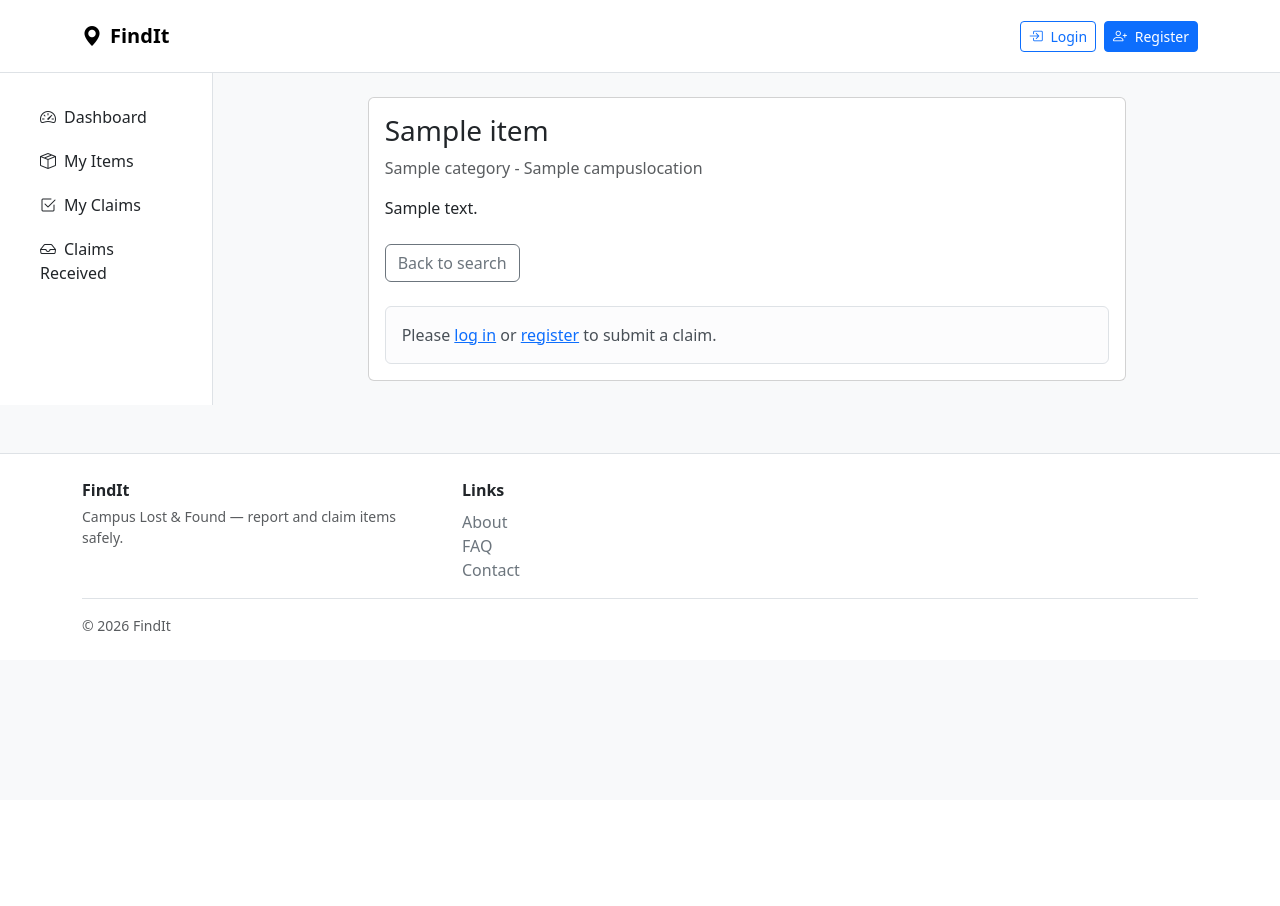
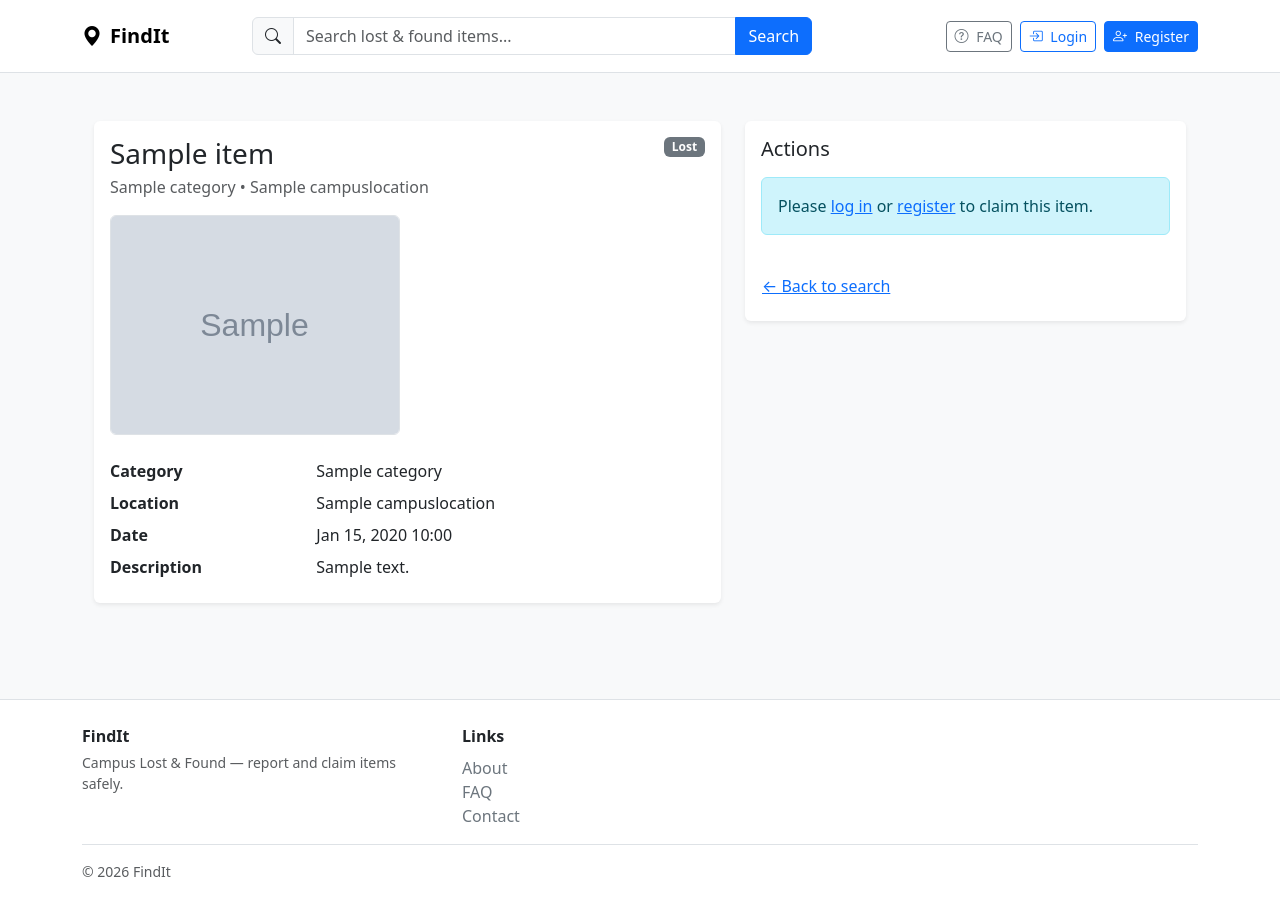
Before and after one commit to ChristianRM-dev/uwindsor-findit, a Django app: page /items/1 in a window 1280 px wide. Before the commit the page ends 631 px from the top, so only its background shows below. Run offline with Django 5.2, Linux system fonts and the light colour scheme; tables that the repository leaves empty hold one stand-in row (values such as "Sample post"); grey boxes marked "Sample" are stand-in pictures.

Commit message:
Implement item pages, FAQ, my items actions, and friendly 404

```diff
--- a/apps/core/views.py
+++ b/apps/core/views.py
@@ -6,6 +6,7 @@ from datetime import datetime
 from types import SimpleNamespace
 
 from apps.listings.models import Claim, Item
+from django.shortcuts import render
 
 def home_view(request: HttpRequest) -> HttpResponse:
     return render(request, "core/home.html")
@@ -71,3 +72,6 @@ def dashboard_view(request: HttpRequest) -> HttpResponse:
         ],
     }
     return render(request, "core/dashboard.html", context)
+
+def custom_404_view(request, exception):
+    return render(request, "404.html", status=404)
--- a/apps/listings/templates/listings/item_detail.html
+++ b/apps/listings/templates/listings/item_detail.html
@@ -1,28 +1,97 @@
-{% extends "layouts/private_base.html" %}
+{% extends "layouts/public_base.html" %}
 
 {% block title %}{{ item.title }}{% endblock %}
 
 {% block content %}
-<div class="row justify-content-center">
-  <div class="col-12 col-lg-9">
-    <div class="card">
-      <div class="card-body">
-        <h1 class="h3 mb-2">{{ item.title }}</h1>
-        <p class="text-muted mb-3">{{ item.category.name }} - {{ item.location.name }}</p>
-        <p class="mb-4">{{ item.description }}</p>
+<div class="container py-4">
+  <div class="row g-4">
+    <div class="col-lg-7">
+      <div class="card shadow-sm border-0">
+        <div class="card-body">
+          <div class="d-flex justify-content-between align-items-start gap-3 mb-3">
+            <div>
+              <h1 class="h3 mb-1">{{ item.title }}</h1>
+              <p class="text-muted mb-0">
+                {{ item.category.name }} • {{ item.location.name }}
+              </p>
+            </div>
+            <span class="badge text-bg-secondary">{{ item.get_status_display }}</span>
+          </div>
 
-        <div class="d-flex gap-2 flex-wrap">
-          {% if claim_url %}
-            <a href="{{ claim_url }}" class="btn btn-primary">Claim this item</a>
+          {% if images %}
+            <div class="row g-3 mb-4">
+              {% for image in images %}
+                <div class="col-6">
+                  <img
+                    src="{{ image.image.url }}"
+                    alt="{{ image.alt_text|default:item.title }}"
+                    class="img-fluid rounded border"
+                    style="height: 220px; width: 100%; object-fit: cover;"
+                  >
+                </div>
+              {% endfor %}
+            </div>
           {% endif %}
-          <a href="{{ search_url }}" class="btn btn-outline-secondary">Back to search</a>
+
+          <dl class="row mb-0">
+            <dt class="col-sm-4">Category</dt>
+            <dd class="col-sm-8">{{ item.category.name }}</dd>
+
+            <dt class="col-sm-4">Location</dt>
+            <dd class="col-sm-8">{{ item.location.name }}</dd>
+
+            <dt class="col-sm-4">Date</dt>
+            <dd class="col-sm-8">{{ item.event_date|date:"M d, Y H:i" }}</dd>
+
+            <dt class="col-sm-4">Description</dt>
+            <dd class="col-sm-8">{{ item.description }}</dd>
+          </dl>
         </div>
+      </div>
+    </div>
 
-        {% if is_guest %}
-          <div class="alert alert-light border mt-4 mb-0">
-            Please <a href="{{ login_url }}">log in</a> or <a href="{{ register_url }}">register</a> to submit a claim.
-          </div>
-        {% endif %}
+    <div class="col-lg-5">
+      <div class="card shadow-sm border-0">
+        <div class="card-body">
+          <h2 class="h5 mb-3">Actions</h2>
+
+          {% if is_owner %}
+            <div class="d-grid gap-2">
+              <a href="{{ edit_url }}" class="btn btn-outline-secondary">
+                <i class="bi bi-pencil-square me-1"></i> Edit Item
+              </a>
+
+              <button
+                type="button"
+                class="btn btn-outline-danger"
+                data-bs-toggle="modal"
+                data-bs-target="#confirmDeleteModal"
+                data-delete-url="{{ delete_url }}"
+                data-item-title="{{ item.title }}"
+              >
+                <i class="bi bi-trash me-1"></i> Delete Item
+              </button>
+            </div>
+
+          {% elif is_guest %}
+            <div class="alert alert-info">
+              Please <a href="{{ login_url }}">log in</a> or
+              <a href="{{ register_url }}">register</a> to claim this item.
+            </div>
+
+          {% elif claim_url %}
+            <a href="{{ claim_url }}" class="btn btn-primary w-100">
+              Claim this item
+            </a>
+
+          {% else %}
+            <div class="alert alert-secondary mb-0">
+              Claiming is not available for this item.
+            </div>
+          {% endif %}
+
+          <a href="{{ search_url }}" class="btn btn-link mt-3 px-0">← Back to search</a>
+        </div>
       </div>
     </div>
   </div>
--- a/apps/listings/urls.py
+++ b/apps/listings/urls.py
@@ -6,10 +6,17 @@ app_name = "listings"
 
 urlpatterns = [
     path("search", views.search_results_view, name="search_results"),
+    path("faq/", views.faq_view, name="faq"),
+
     path("items/<int:pk>", views.item_detail_view, name="item_detail_public"),
+    path("items/<int:pk>/edit/", views.item_edit_view, name="item_edit"),
+    path("items/<int:pk>/delete/", views.item_delete_view, name="item_delete"),
+
     path("items/lost/new", views.report_lost_item_view, name="report_lost_item"),
+
     path("claims/new/<int:item_id>/", views.claim_create_view, name="claim_create"),
     path("claims/<int:claim_id>", views.claim_detail_view, name="claim_detail"),
+
     path("my/claims", views.my_claims_view, name="my_claims"),
     path("my/received-claims", views.my_received_claims_view, name="my_received_claims"),
     path("my/items", views.my_items_view, name="my_items"),
--- a/apps/listings/views.py
+++ b/apps/listings/views.py
@@ -1,3 +1,4 @@
+from django.contrib import messages
 from django.contrib.auth.decorators import login_required
 from django.db import transaction
 from django.core.paginator import Paginator
@@ -6,10 +7,9 @@ from django.http import Http404
 from django.shortcuts import get_object_or_404, redirect, render
 from django.urls import NoReverseMatch, reverse
 
-from apps.listings.forms import ClaimCreateForm, ReportLostItemForm
+from apps.listings.forms import ClaimCreateForm, ReportLostItemForm, ItemEditForm
 from apps.listings.models import CampusLocation, Category, Claim, ClaimProof, Item
 from apps.listings.models import ItemImage
-
 
 def _build_claim_proof_entries(proofs):
     image_extensions = (".jpg", ".jpeg", ".png", ".gif", ".webp", ".bmp", ".svg")
@@ -172,6 +172,9 @@ def item_detail_view(request, pk: int):
         "login_url": login_url,
         "register_url": register_url,
         "search_url": reverse("listings:search_results"),
+        "is_owner": request.user.is_authenticated and item.reporter_id == request.user.id,
+        "edit_url": reverse("listings:item_edit", kwargs={"pk": item.pk}) if request.user.is_authenticated and item.reporter_id == request.user.id else None,
+        "delete_url": reverse("listings:item_delete", kwargs={"pk": item.pk}) if request.user.is_authenticated and item.reporter_id == request.user.id else None,
     }
     return render(request, "listings/item_detail.html", context)
 
@@ -441,6 +444,84 @@ def my_items_view(request):
     }
     return render(request, "listings/my_items.html", context)
 
+@login_required
+def item_edit_view(request, pk: int):
+    item = get_object_or_404(
+        Item.objects.filter(is_visible=True).select_related("category", "location", "reporter"),
+        pk=pk,
+    )
+
+    if item.reporter_id != request.user.id:
+        raise Http404("Item not found.")
+
+    form = ItemEditForm(request.POST or None, request.FILES or None, instance=item)
+
+    if request.method == "POST" and form.is_valid():
+        with transaction.atomic():
+            updated_item = form.save()
+
+            for photo in request.FILES.getlist("photos")[: ItemEditForm.max_files]:
+                ItemImage.objects.create(
+                    item=updated_item,
+                    image=photo,
+                    uploaded_by=request.user,
+                )
+
+        messages.success(request, "Item updated successfully.")
+        return redirect("listings:item_detail_public", pk=item.pk)
+
+    context = {
+        "item": item,
+        "form": form,
+        "images": item.images.all(),
+        "cancel_url": reverse("listings:my_items"),
+        "breadcrumb_items": [
+            {"label": "Home", "url": reverse("core:home"), "active": False},
+            {"label": "Dashboard", "url": reverse("core:dashboard"), "active": False},
+            {"label": "My Items", "url": reverse("listings:my_items"), "active": False},
+            {"label": f"Edit #{item.id}", "url": None, "active": True},
+        ],
+    }
+    return render(request, "listings/item_edit.html", context)
+
+
+@login_required
+def item_delete_view(request, pk: int):
+    item = get_object_or_404(
+        Item.objects.filter(is_visible=True).select_related("reporter"),
+        pk=pk,
+    )
+
+    if item.reporter_id != request.user.id:
+        raise Http404("Item not found.")
+
+    if request.method == "POST":
+        item.is_visible = False
+        item.save(update_fields=["is_visible", "updated_at"])
+        messages.success(request, "Item deleted successfully.")
+        return redirect("listings:my_items")
+
+    context = {
+        "item": item,
+        "cancel_url": reverse("listings:my_items"),
+        "breadcrumb_items": [
+            {"label": "Home", "url": reverse("core:home"), "active": False},
+            {"label": "Dashboard", "url": reverse("core:dashboard"), "active": False},
+            {"label": "My Items", "url": reverse("listings:my_items"), "active": False},
+            {"label": f"Delete #{item.id}", "url": None, "active": True},
+        ],
+    }
+    return render(request, "listings/item_delete_confirm.html", context)
+
+
+def faq_view(request):
+    context = {
+        "breadcrumb_items": [
+            {"label": "Home", "url": reverse("core:home"), "active": False},
+            {"label": "FAQ", "url": None, "active": True},
+        ],
+    }
+    return render(request, "listings/faq.html", context)
 
 @login_required
 def claim_detail_view(request, claim_id: int):
--- a/config/settings.py
+++ b/config/settings.py
@@ -27,10 +27,10 @@ sys.path.append(str(BASE_DIR))
 SECRET_KEY = "django-insecure-vgufql3uc@kh-yp6!_jzs#4$9yw$)^^krvad)kf05f0^v-6p2c"
 
 # SECURITY WARNING: don't run with debug turned on in production!
-DEBUG = True
+DEBUG = False
 
-ALLOWED_HOSTS = []
-
+#ALLOWED_HOSTS = []
+ALLOWED_HOSTS = ['127.0.0.1', 'localhost', '0.0.0.0']
 
 # Application definition
 DJANGO_APPS = [
--- a/config/urls.py
+++ b/config/urls.py
@@ -2,6 +2,8 @@ from django.contrib import admin
 from django.conf import settings
 from django.conf.urls.static import static
 from django.urls import include, path
+
+handler404 = "apps.core.views.custom_404_view"
 
 urlpatterns = [
     path("admin/", admin.site.urls),
--- a/templates/partials/confirm_delete_modal.html
+++ b/templates/partials/confirm_delete_modal.html
@@ -0,0 +1,44 @@
+<div class="modal fade" id="confirmDeleteModal" tabindex="-1" aria-labelledby="confirmDeleteModalLabel" aria-hidden="true">
+  <div class="modal-dialog">
+    <div class="modal-content">
+      <form id="confirmDeleteForm" method="post">
+        <div class="modal-header">
+          <h5 class="modal-title" id="confirmDeleteModalLabel">Confirm Delete</h5>
+          <button type="button" class="btn-close" data-bs-dismiss="modal" aria-label="Close"></button>
+        </div>
+
+        <div class="modal-body">
+          {% csrf_token %}
+          <p class="mb-2">Are you sure you want to delete this item?</p>
+          <p class="text-muted small mb-0" id="confirmDeleteItemTitle"></p>
+        </div>
+
+        <div class="modal-footer">
+          <button type="button" class="btn btn-outline-secondary" data-bs-dismiss="modal">Cancel</button>
+          <button type="submit" class="btn btn-danger">Delete</button>
+        </div>
+      </form>
+    </div>
+  </div>
+</div>
+
+<script>
+  document.addEventListener("DOMContentLoaded", function () {
+    const modal = document.getElementById("confirmDeleteModal");
+    const form = document.getElementById("confirmDeleteForm");
+    const itemTitle = document.getElementById("confirmDeleteItemTitle");
+
+    if (!modal || !form) return;
+
+    modal.addEventListener("show.bs.modal", function (event) {
+      const trigger = event.relatedTarget;
+      if (!trigger) return;
+
+      const deleteUrl = trigger.getAttribute("data-delete-url");
+      const title = trigger.getAttribute("data-item-title");
+
+      form.setAttribute("action", deleteUrl || "#");
+      itemTitle.textContent = title ? `Item: ${title}` : "";
+    });
+  });
+</script>
--- a/templates/partials/navbar.html
+++ b/templates/partials/navbar.html
@@ -52,8 +52,16 @@
           </form>
         {% endif %}
 
-        <!-- Right: Auth buttons -->
+        <!-- Right: Auth buttons / navigation -->
         <ul class="navbar-nav ms-lg-auto align-items-lg-center gap-2">
+
+          {% if mode == "public" %}
+            <li class="nav-item">
+              <a class="btn btn-outline-secondary btn-sm" href="{% url 'listings:faq' %}">
+                <i class="bi bi-question-circle me-1"></i> FAQ
+              </a>
+            </li>
+          {% endif %}
 
           {% if user.is_authenticated %}
             {% if mode == "public" %}
```
Also changed, not shown: apps/listings/forms.py (+102 -0 lines), apps/listings/templates/listings/faq.html (added, +71 -0 lines), apps/listings/templates/listings/item_delete_confirm.html (added, +42 -0 lines), apps/listings/templates/listings/item_edit.html (added, +101 -0 lines), apps/listings/templates/listings/my_items.html (+33 -1 lines), docs/SETUP.md (+1 -0 lines), templates/404.html (added, +24 -0 lines), apps/chat/migrations/0002_rename_chat_messag_convers_01a95d_idx_chat_messag_convers_3154fc_idx_and_more.py (added), apps/core/migrations/0002_rename_core_userac_activit_847c5b_idx_core_userac_activit_470d16_idx_and_more.py (added), apps/listings/migrations/0002_rename_listings_it_item_ty_f14ec5_idx_listings_it_item_ty_337ff3_idx_and_more.py (added).
